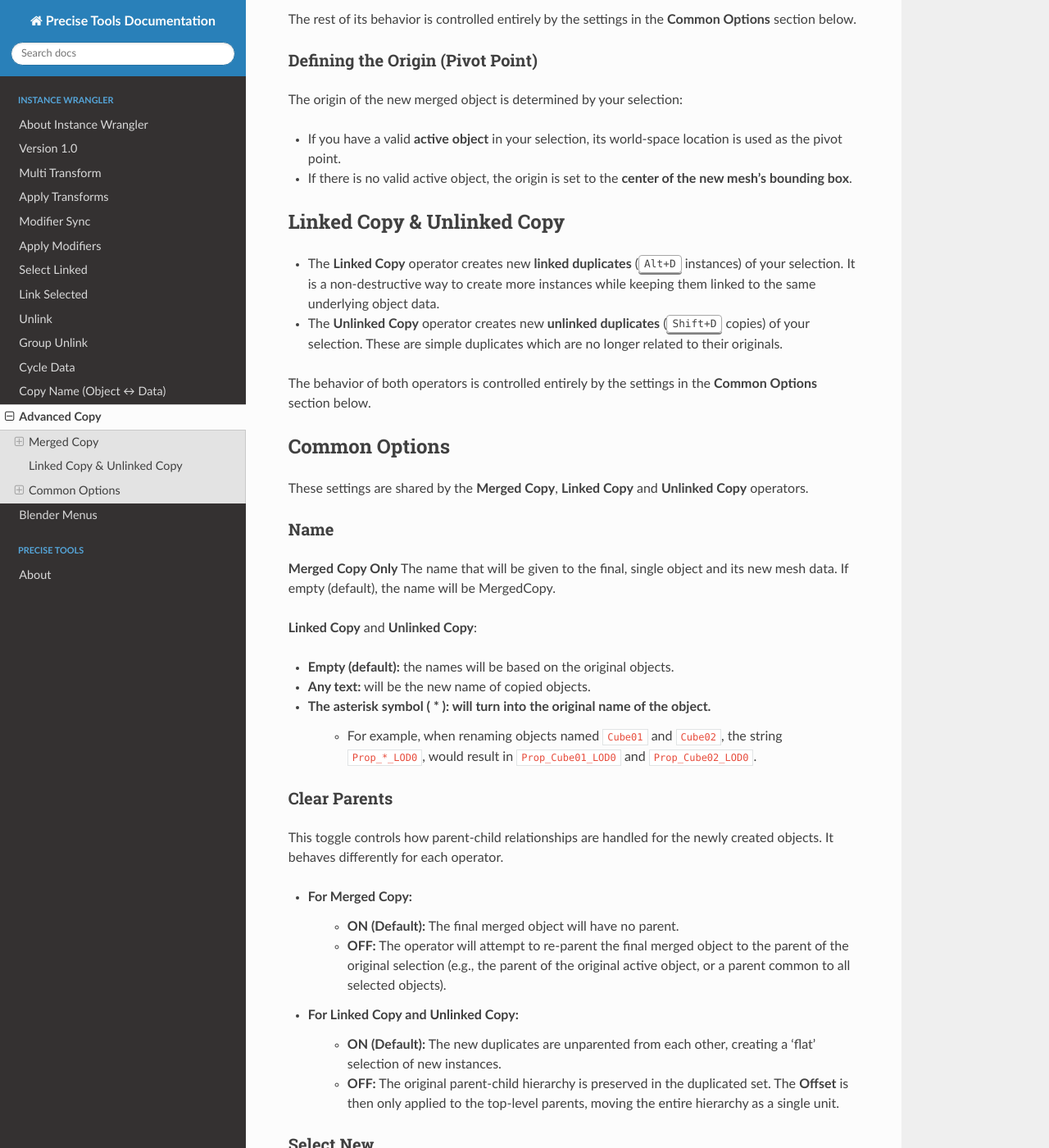
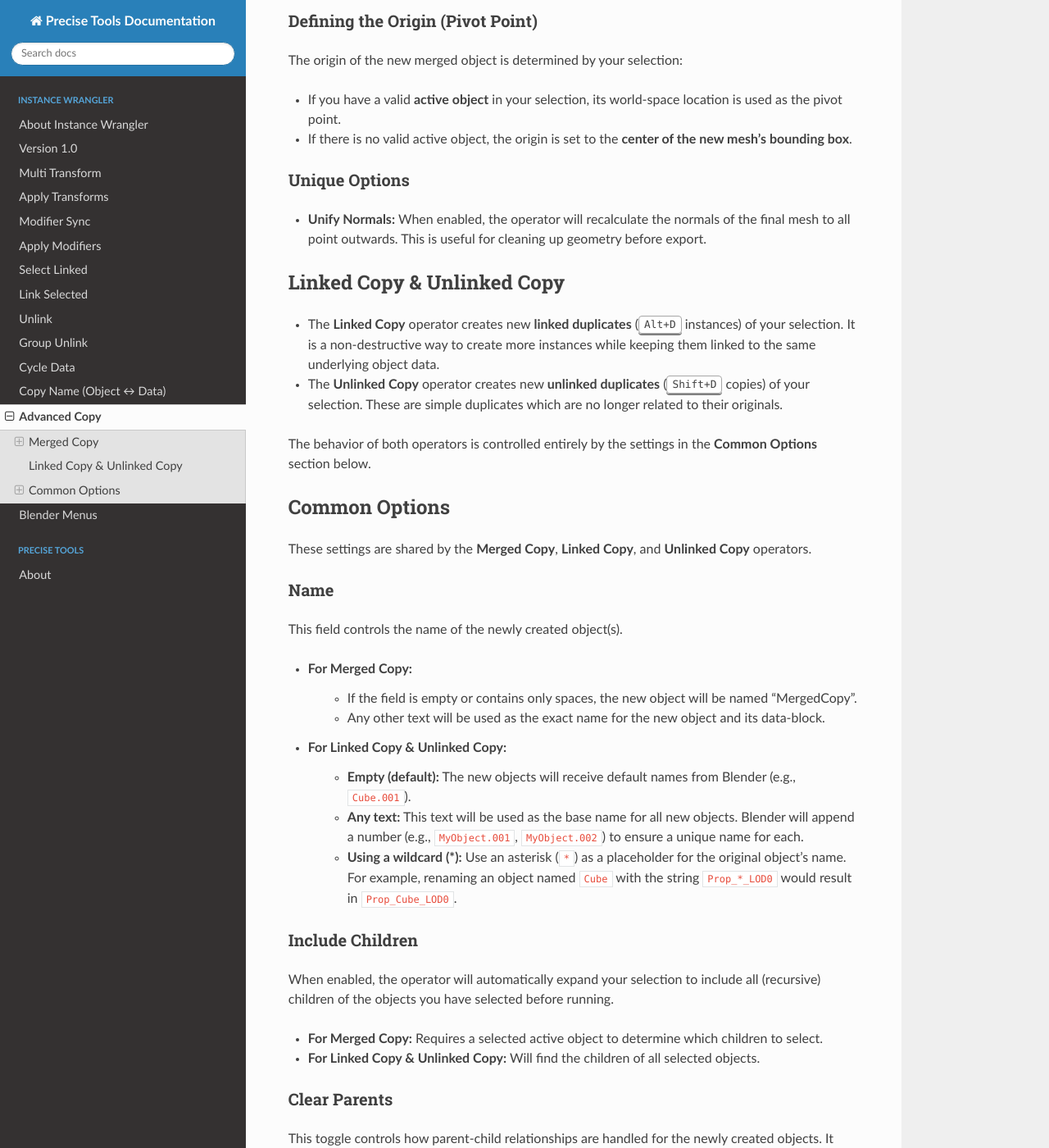
Before and after one commit to jb1981dev/Precise-Docs, a Sphinx documentation site: the page built from docs/source/instwrangler/advancedcopy.rst, in a window 1280 px wide and 1400 px high, scrolled down 732 px. Shown: the whole window at 82% size. Built offline with Sphinx 7.4.7 and the Read the Docs theme 3.1.0, drawn with Linux system fonts in a browser that asks for light colours; some of the changed text lies outside the part shown.

Commit message:
Update advancedcopy.rst

```diff
--- a/docs/source/instwrangler/advancedcopy.rst
+++ b/docs/source/instwrangler/advancedcopy.rst
@@ -4,7 +4,7 @@
 Advanced Copy
 ==============
 
-The **Advanced Copy** section provides three powerful operators for creating new objects from your selection: **Merged Copy**, **Linked Copy** and **Unlinked Copy**.
+The **Advanced Copy** section provides three powerful operators for creating new objects from your selection: **Merged Copy**, **Linked Copy**, and **Unlinked Copy**.
 
 * **Merged Copy** is used to create a single, new mesh from a potentially diverse selection of objects.
 * **Linked Copy** is used to create new linked duplicates (instances) of your selection, with advanced options for placement and hierarchy.
@@ -19,9 +19,7 @@ Merged Copy
 
 The **Merged Copy** operator is a comprehensive tool for creating a **single, clean, game-ready mesh** from a selection of multiple, potentially diverse objects (meshes, curves, surfaces, text objects and grease pencil objects). It automates the process of duplicating, converting, joining, and positioning objects. This is ideal for creating simplified proxy models, preparing assets for game engines, or combining parts for 3D printing.
 
-The name of the merged object is set directly by the Name field in the common options. If it is empty, it's name will be "MergedCopy".
-
-The rest of its behavior is controlled entirely by the settings in the **Common Options** section below.
+Its behavior is controlled by its unique options and the settings in the **Common Options** section below.
 
 Defining the Origin (Pivot Point)
 ---------------------------------
@@ -30,6 +28,11 @@ The origin of the new merged object is determined by your selection:
 
 * If you have a valid **active object** in your selection, its world-space location is used as the pivot point.
 * If there is no valid active object, the origin is set to the **center of the new mesh's bounding box**.
+
+Unique Options
+--------------
+
+* **Unify Normals:** When enabled, the operator will recalculate the normals of the final mesh to all point outwards. This is useful for cleaning up geometry before export.
 
 .. _linkedcopy:
 
@@ -44,29 +47,37 @@ The behavior of both operators is controlled entirely by the settings in the **C
 Common Options
 ==============
 
-These settings are shared by the **Merged Copy**, **Linked Copy** and **Unlinked Copy** operators.
+These settings are shared by the **Merged Copy**, **Linked Copy**, and **Unlinked Copy** operators.
 
 Name
------
-**Merged Copy Only**
-The name that will be given to the final, single object and its new mesh data. If empty (default), the name will be MergedCopy.
+----
+This field controls the name of the newly created object(s).
 
-**Linked Copy** and **Unlinked Copy**:
+* **For Merged Copy:**
+    * If the field is empty or contains only spaces, the new object will be named "MergedCopy".
+    * Any other text will be used as the exact name for the new object and its data-block.
 
-* **Empty (default):** the names will be based on the original objects.
-* **Any text:** will be the new name of copied objects.
-* **The asterisk symbol ( \* ):** will turn into the original name of the object.
-    * For example, when renaming objects named ``Cube01`` and ``Cube02``, the string ``Prop_*_LOD0``, would result in ``Prop_Cube01_LOD0`` and ``Prop_Cube02_LOD0``.
+* **For Linked Copy & Unlinked Copy:**
+    * **Empty (default):** The new objects will receive default names from Blender (e.g., ``Cube.001``).
+    * **Any text:** This text will be used as the base name for all new objects. Blender will append a number (e.g., ``MyObject.001``, ``MyObject.002``) to ensure a unique name for each.
+    * **Using a wildcard (\*):** Use an asterisk (``*``) as a placeholder for the original object's name. For example, renaming an object named ``Cube`` with the string ``Prop_*_LOD0`` would result in ``Prop_Cube_LOD0``.
+
+Include Children
+----------------
+When enabled, the operator will automatically expand your selection to include all (recursive) children of the objects you have selected before running.
+
+* **For Merged Copy:** Requires a selected active object to determine which children to select.
+* **For Linked Copy & Unlinked Copy:** Will find the children of all selected objects.
 
 Clear Parents
 -------------
 This toggle controls how parent-child relationships are handled for the newly created objects. It behaves differently for each operator.
 
-* For **Merged Copy**:
+* **For Merged Copy**:
     * **ON (Default):** The final merged object will have no parent.
     * **OFF:** The operator will attempt to re-parent the final merged object to the parent of the original selection (e.g., the parent of the original active object, or a parent common to all selected objects).
 
-* For **Linked Copy** and **Unlinked Copy**:
+* **For Linked Copy & Unlinked Copy**:
     * **ON (Default):** The new duplicates are unparented from each other, creating a 'flat' selection of new instances.
     * **OFF:** The original parent-child hierarchy is preserved in the duplicated set. The **Offset** is then only applied to the top-level parents, moving the entire hierarchy as a single unit.
 
@@ -97,6 +108,6 @@ This dropdown menu controls which collection the newly created object(s) will be
     * For **Merged Copy**, the new, single mesh is placed according to the following priority:
         #. It is placed in the **collection of the original active object** (if one was validly selected).
         #. If there was no valid active object, it is placed in the **Scene Collection** (the root of the outliner).
-    * For **Linked Copy** and **Unlinked**, each new duplicate is placed into the **same collection(s) as its original counterpart**. This preserves your scene's organization. For example, if you duplicate objects from a "Props" collection and a "Characters" collection at the same time, the new props will end up in "Props" and the new characters will end up in "Characters".
+    * For **Linked Copy** and **Unlinked Copy**, each new duplicate is placed into the **same collection(s) as its original counterpart**. This preserves your scene's organization.
 
 * **Explicit Choice:** You can select any collection in the scene (including the root **Scene Collection**) to force all new objects into that specific collection, overriding the automatic behavior.
```
Also changed, not shown: other parts of docs/source/instwrangler/advancedcopy.rst (+2 -2 lines).
